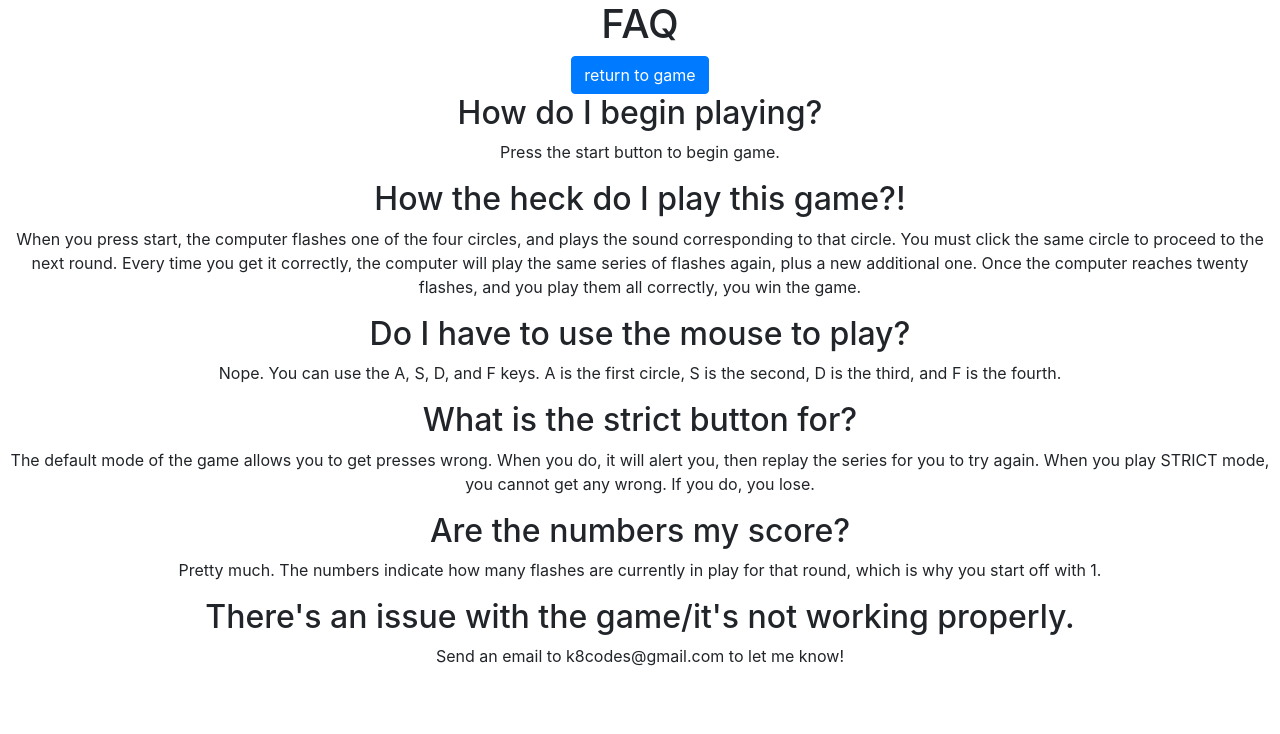
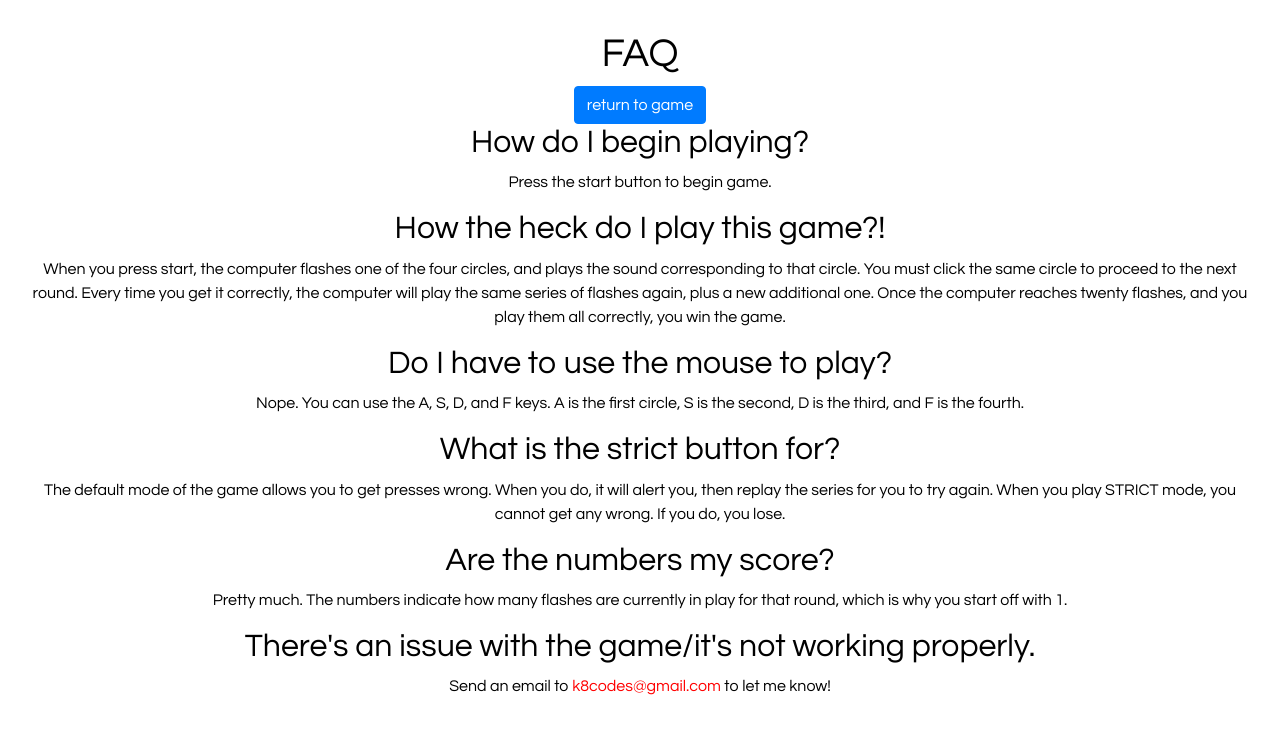
Before and after one commit to k8codes/simonsays, a plain HTML site: page help.html in a window 1280 px wide. Drawn offline with nearby package versions, Linux system fonts and the light colour scheme.

Commit message:
minor styling updates

```diff
--- /dev/null
+++ b/help.css
@@ -0,0 +1,12 @@
+body {
+  font-family: 'Century Gothic', sans-serif;
+  color: #000;
+  padding: 30px;
+}
+
+#email {
+  color: red;
+}
+#return {
+  cursor: pointer;
+}
--- a/help.html
+++ b/help.html
@@ -12,13 +12,13 @@
     <!--my css-->
   <link rel="stylesheet"
    type="text/css"
-    href="other.css">
+    href="help.css">
 
-<body>
+<body id="faq">
   <!--faq/how to play-->
- <div class="text-center hide" id="faq">
+ <div class="text-center hide">
    <h1>FAQ</h1>
-   <div class="btn btn-primary return">return to game</div>
+   <div class="btn btn-primary return" id="return">return to game</div>
    <h2 class="info">How do I begin playing?</h2>
      <p>Press the start button to begin game.</p>
    <h2 class="info">How the heck do I play this game?!</h2>
--- a/simon-says.css
+++ b/simon-says.css
@@ -6,23 +6,12 @@ body {
   margin: 0 auto;
 }
 /*directions/faq*/
-#howToPlay, #faq {
+#howToPlay {
   font-family: 'Century Gothic', sans-serif;
   color: #fff;
   cursor: pointer;
 }
-/*styling for questions on faq*/
-.info {
-  color: #67676b;
-}
-/*styling so email address is prominent*/
-#email {
-  color:red;
-}
-/*return to game button*/
-#return {
-  margin-top: 20px;
-}
+
 /*hides divs/elements when needed*/
 .hide {
   visibility: hidden;
@@ -57,7 +46,7 @@ body {
   width: 90px;
   height: 80px;
   margin: 0 auto;
-  margin-top: 15px;
+  margin-top: 10px;
   border-radius: 5px;
   text-align: center;
 }
@@ -168,10 +157,6 @@ body {
   margin: 0 auto;
 }
 
-#return {
-  cursor: pointer;
-}
-
 #play-again, #end-game {
   background-color: #000;
   color: #fff;
--- a/simon-says.js
+++ b/simon-says.js
@@ -231,20 +231,15 @@ $(document).ready(function() {
     window.location.href = 'help.html';
   })
 
+  //return button on help page
   $('.return').click(function() {
     window.location.href = 'index.html';
   })
 
-
   $('#endGame').click(function() {
     resetGame();
     removeFlashes();
-    $('#game').addClass('hide');
-    $('#end').fadeIn().removeClass('hide');
-    setTimeout(function() {$('#end').fadeOut().addClass('hide');
-                          $('#game').fadeIn().removeClass('hide')}, 2000);
   })
-
 
   $('#restart').click(function() {
     removeFlashes();
```
Also changed, not shown: lose.html (+1 -1 lines), win.html (+3 -2 lines).
